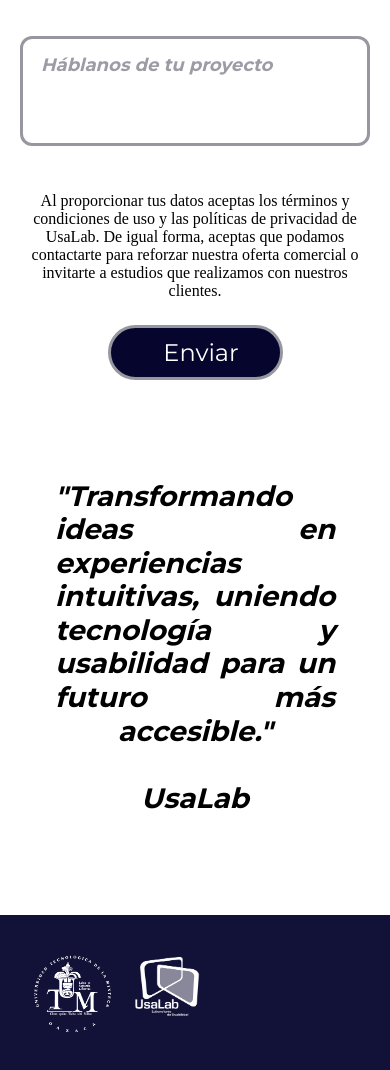
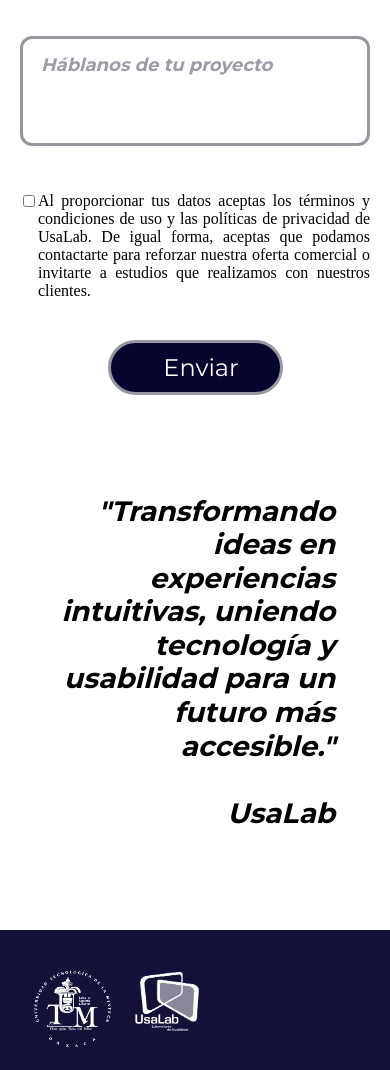
Before and after one commit to CarlosAlbertoMS/Pagina-UsaLab-3, a Laravel app: page /trabajemos-juntos in a window 390 px wide. Shown: the part 1198-2268 px from the top of the page. Run offline with Laravel 8, Linux system fonts and the light colour scheme.

Commit message:
Feat: Agregado checkbox para los términos y condiciones y se hicieron otros ajustes solicitados

```diff
--- a/public/css/components/trabajemos-juntos/formulario-contactanos.css
+++ b/public/css/components/trabajemos-juntos/formulario-contactanos.css
@@ -36,21 +36,27 @@
 .textAreaContainer {
     position: relative;
 }
-/* Estilo para el contenedor para los términos y condiciones */
-.terminosYBotonContainer {
+/* Estilo para el contenedor de términos y condiciones */
+.checkBoxTerminosYCondiciones {
+    width: 100%;
     display: flex;
-    gap: 30px;
-    align-items: center;
+}
+/* Estilo para el checkbox */
+#acepto {
+    height: 18px;
+    width: 18px;
+    margin: 6px;
 }
 /* Estilo para Términos y condiciones */
 .terminosYCondiciones {
-    width: 722px;
+    width: 100%;
     color: #000;
     font-family: "Arno Pro";
     font-size: 24px;
     font-style: normal;
     font-weight: 400;
     line-height: normal;
+    text-align: justify;
 }
 /* Estilo para Botón enviar */
 .boton-enviar {
@@ -59,6 +65,7 @@
     flex-shrink: 0;
     border-radius: var(--Corner-Full, 1000px);
     background: #06052D;
+    align-self: center;
 
     /* Propiedades de texto */
     color: #FFF;
@@ -152,17 +159,17 @@ textarea {
 @media (max-width: 680px) {
     /* --- Ajustes del Formulario --- */
 
-    /* Contenedor de Términos y Botón */
-    .terminosYBotonContainer {
-        flex-direction: column; /* Apila los elementos (botón abajo) */
-        align-items: center;   /* Centra los elementos horizontalmente (el botón) */
-        gap: 25px;             /* Espacio entre el texto y el botón */
+    /* Estilo para el checkbox */
+    #acepto {
+        height: 12px;
+        width: 12px;
+        margin: 3px;
     }
 
     /* Texto de Términos y Condiciones */
     .terminosYCondiciones {
         width: 100%;           /* Ocupa todo el ancho disponible */
-        text-align: center;    /* Centra el texto de los términos */
+        text-align: justify;    /* Centra el texto de los términos */
         font-size: 16px;       /* Opcional: Reduce tamaño de fuente si es necesario */
         order: 1;              /* Asegura que el texto vaya primero (por si acaso) */
     }
@@ -205,8 +212,7 @@ textarea {
      }
 
     .frase {
-        text-align: justify;    /* Justifica el texto */
-        text-align-last: center;/* Centra la última línea */
+        text-align: right;    /* Justifica el texto */
         font-size: 28px;        /* Reduce tamaño de fuente */
         margin-top: 100px;      /* Reduce margen superior */
         margin-bottom: 100px;   /* Reduce margen inferior */
--- a/resources/views/components/trabajemos-juntos/formulario-contactanos.blade.php
+++ b/resources/views/components/trabajemos-juntos/formulario-contactanos.blade.php
@@ -36,19 +36,21 @@
         <!-- Campo para la empresa -->
         <div class="inputContainer">
             <input type="text" name="empresa" id="empresa" required>
-            <label for="apellidos">Empresa</label>
+            <label for="empresa">Empresa</label>
         </div>
         <!-- Campo para háblanos de tu proyecto -->
         <div class="textAreaContainer">
             <textarea name="hablanos-de-tu-proyecto" id="hablanos-de-tu-proyecto" required></textarea>
             <label for="hablanos-de-tu-proyecto">Háblanos de tu proyecto</label>
         </div>
-        <!-- Contenedor para los términos y condiciones -->
-        <div class="terminosYBotonContainer">
+        <!-- Contenedor para los términos y condiciones y su checkbox -->
+        <div class="checkBoxTerminosYCondiciones">
+            <!-- Checkbox -->
+            <input type="checkbox" name="acepto" id="acepto" required>
             <!-- Términos y condiciones -->
             <div class="terminosYCondiciones">Al proporcionar tus datos aceptas los términos y condiciones de uso y las políticas de privacidad de UsaLab. De igual forma, aceptas que podamos contactarte para reforzar nuestra oferta comercial o invitarte a estudios que realizamos con nuestros clientes.</div>
-            <!-- Botón enviar -->
-            <input type="submit" class="boton-enviar" value="Enviar">
         </div>
+        <!-- Botón enviar -->
+        <input type="submit" class="boton-enviar" value="Enviar">
     </form>
 </div>
```
